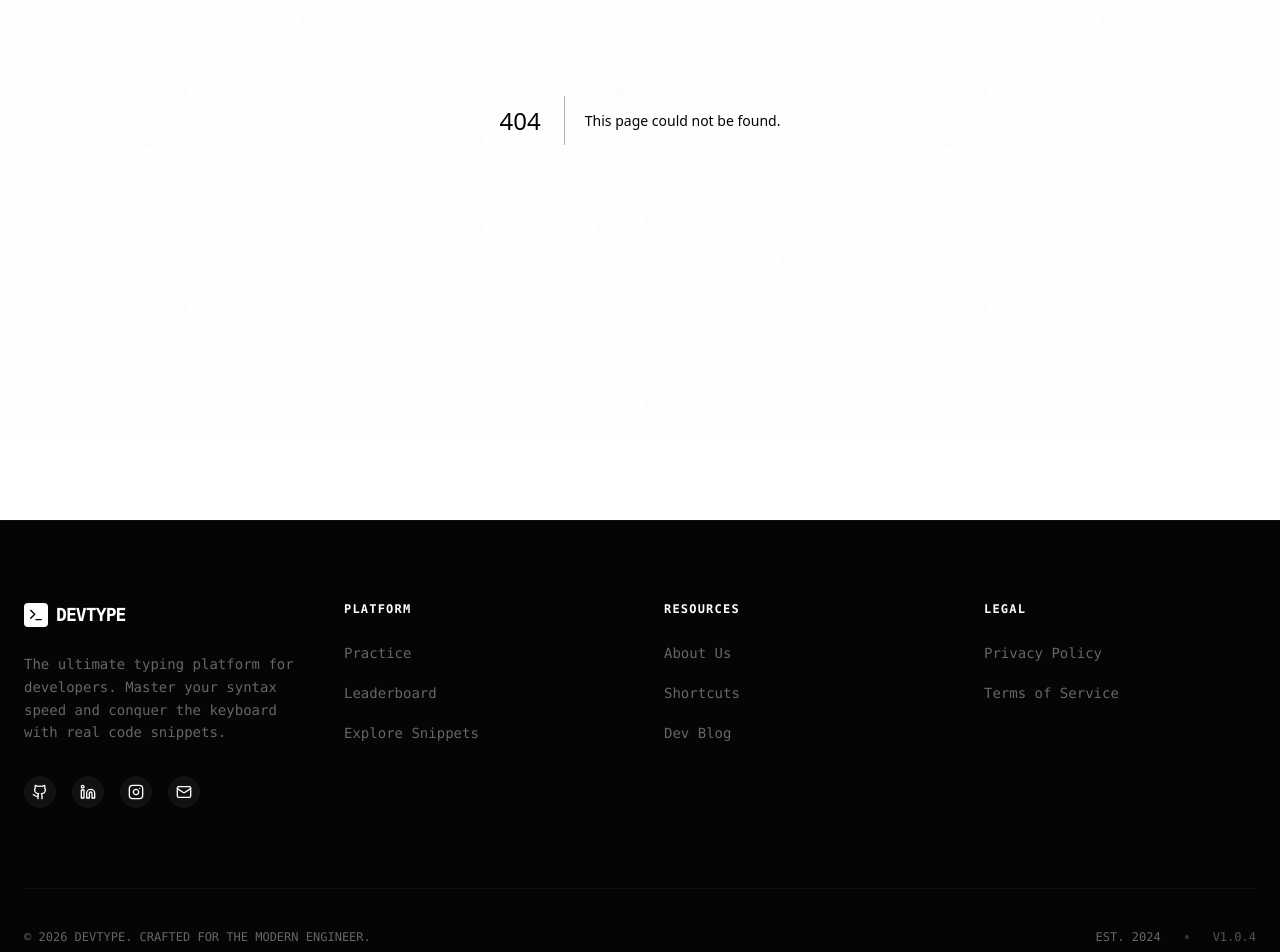
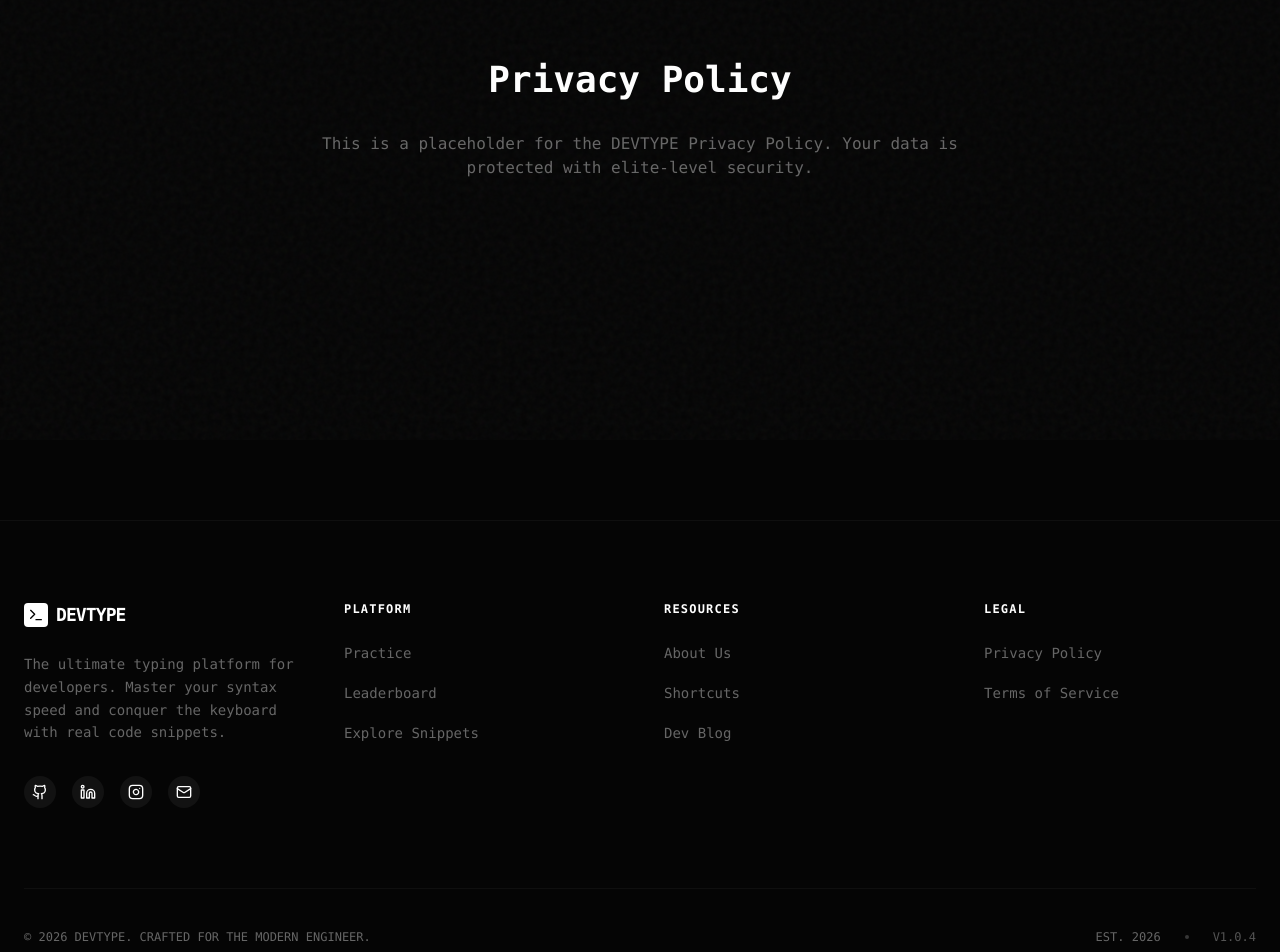
Before and after one commit to yash23082007/dev-type, a Next.js app: page /privacy in a window 1280 px wide. Before the commit this address had no page. Shown: the part 360-1312 px from the top of the page. Built offline with nearby package versions, Linux system fonts and the light colour scheme.

Commit message:
fix: footer EST year and functional legal pages

```diff
--- /dev/null
+++ b/src/app/privacy/page.tsx
@@ -0,0 +1,12 @@
+import React from 'react'
+
+export default function PrivacyPage() {
+    return (
+        <div className="min-h-screen bg-background text-white p-20 flex flex-col items-center justify-center">
+            <h1 className="text-4xl font-black mb-8">Privacy Policy</h1>
+            <p className="text-text-muted max-w-2xl text-center">
+                This is a placeholder for the DEVTYPE Privacy Policy. Your data is protected with elite-level security.
+            </p>
+        </div>
+    )
+}
--- /dev/null
+++ b/src/app/terms/page.tsx
@@ -0,0 +1,12 @@
+import React from 'react'
+
+export default function TermsPage() {
+    return (
+        <div className="min-h-screen bg-background text-white p-20 flex flex-col items-center justify-center">
+            <h1 className="text-4xl font-black mb-8">Terms of Service</h1>
+            <p className="text-text-muted max-w-2xl text-center">
+                This is a placeholder for the DEVTYPE Terms of Service. Enjoy the premium typing experience.
+            </p>
+        </div>
+    )
+}
--- a/src/components/Footer.tsx
+++ b/src/components/Footer.tsx
@@ -59,8 +59,8 @@ export function Footer() {
                     <div className="space-y-6">
                         <h4 className="text-xs font-bold uppercase tracking-widest text-white">Legal</h4>
                         <ul className="space-y-4">
-                            <li><Link href="/" className="text-sm text-text-muted hover:text-white transition-colors">Privacy Policy</Link></li>
-                            <li><Link href="/" className="text-sm text-text-muted hover:text-white transition-colors">Terms of Service</Link></li>
+                            <li><Link href="/privacy" className="text-sm text-text-muted hover:text-white transition-colors">Privacy Policy</Link></li>
+                            <li><Link href="/terms" className="text-sm text-text-muted hover:text-white transition-colors">Terms of Service</Link></li>
                         </ul>
                     </div>
                 </div>
@@ -70,7 +70,7 @@ export function Footer() {
                         © {new Date().getFullYear()} DEVTYPE. CRAFTED FOR THE MODERN ENGINEER.
                     </p>
                     <div className="flex items-center gap-6 text-xs font-mono text-text-muted">
-                        <span>EST. 2024</span>
+                        <span>EST. 2026</span>
                         <div className="w-1 h-1 bg-white/20 rounded-full"></div>
                         <span className="text-secondary/60">V1.0.4</span>
                     </div>
```
